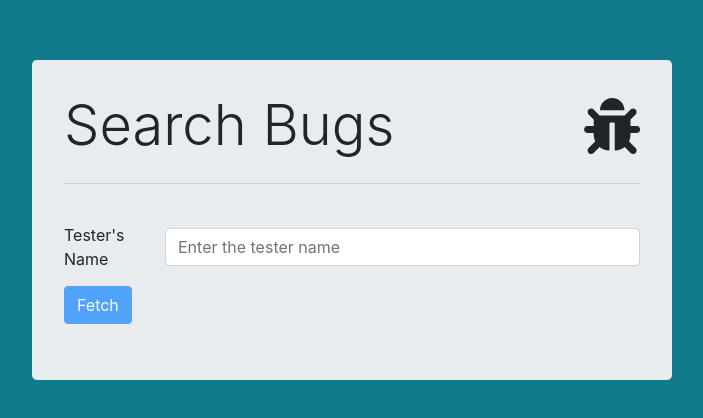
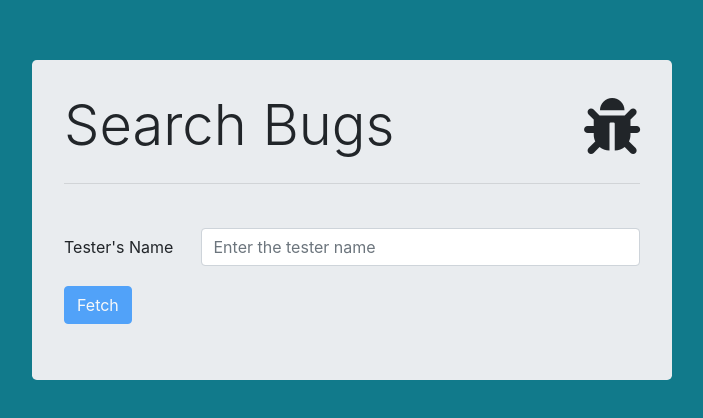
Before and after one commit to roybarak80/SearchBugs, a React (Create React App) app: page / in a window 1280 px wide. Shown: the top 418 px of the page, without its empty margins (288-991 px from the left). Built offline with nearby package versions, Linux system fonts and the light colour scheme.

Commit message:
fixed tester's title

```diff
--- a/src/components/SearchBarComponent.js
+++ b/src/components/SearchBarComponent.js
@@ -37,10 +37,10 @@ export default class SearchBar extends Component {
                 <div className="row mb-4">
                     <div className="col-md-12 ">
                         <div className="row  align-items-center">
-                            <div className="col-md-2 pr-0">
+                            <div className="col-md-3 pr-0">
                                 <span >Tester's Name</span>
                             </div>
-                            <div className="col-md-10">
+                            <div className="col-md-9 pl-0">
                                 <input
                                     type="text"
                                     className={'form-control' + (!this.state.isValidInput ? ' invalidInput': '')}
```
